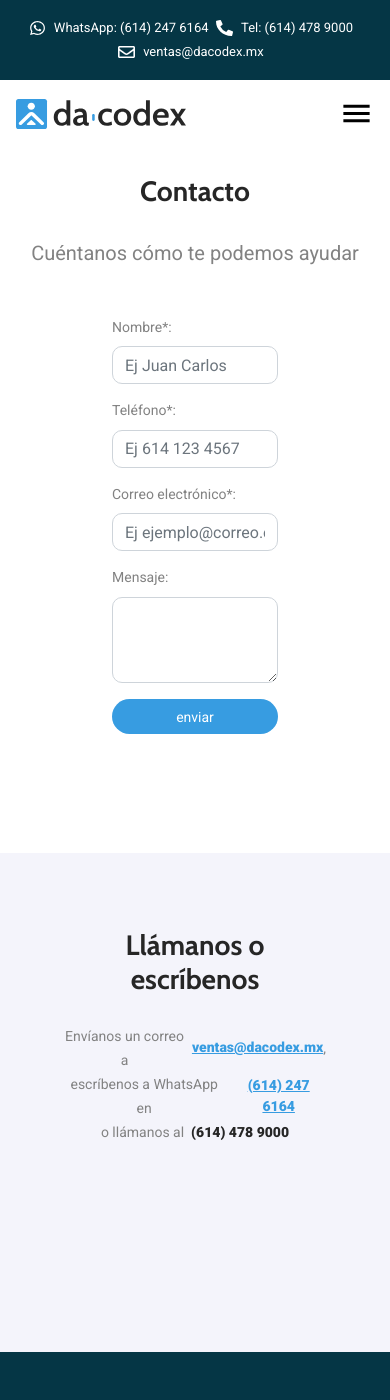
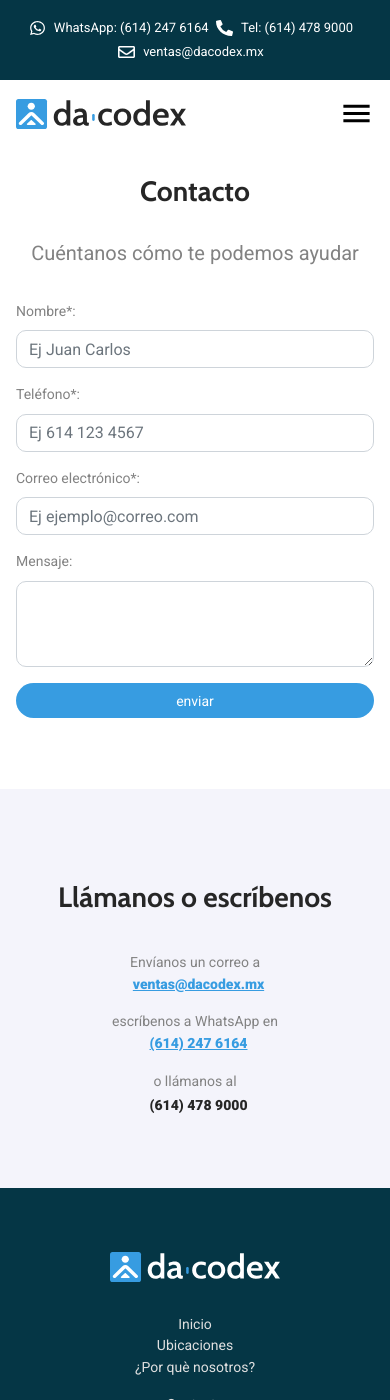
Before and after one commit to victorldleon/dacodex, a Jekyll site: the page built from contacto.html, in a window 390 px wide and 1400 px high. Built offline with Jekyll 4.4.1, drawn with Linux system fonts in a browser that asks for light colours; nearby versions of some CDN libraries.

Commit message:
fixes responsive styles for footer and contact details

```diff
--- a/_sass/main.sass
+++ b/_sass/main.sass
@@ -529,6 +529,12 @@ footer
             width: 100%
             a
                 margin: 0 .5em
+            @media only screen and (max-width: 1035px)
+                flex-wrap: wrap
+                a
+                    margin-top: .5em
+                    text-align: center
+                    width: 100%
     a
         color: #E0E0E0
         img
@@ -786,6 +792,8 @@ footer
         padding: 0 7em 3em 7em
         width: 50%
         @media only screen and (max-width: 1035px)
+            margin-top: 2em
+            padding: 0 1em
             width: 100%
         label
             align-items: center
@@ -813,8 +821,6 @@ footer
         margin-top: 4em
         padding: 3em 4em 13em 4em
         width: 50%
-        @media only screen and (max-width: 1035px)
-            width: 100%
         p
             display: flex
             a
@@ -826,6 +832,13 @@ footer
                 color: $text
                 margin-left: .5em
                 font-weight: 900
+        @media only screen and (max-width: 1035px)
+            padding: 4em 2em 4em 2em
+            width: 100%
+            p
+                margin: .5em 0
+                flex-wrap: wrap
+                flex-flow: column
 
 .modal-content
     border-radius: 30px
--- a/contacto.html
+++ b/contacto.html
@@ -36,7 +36,7 @@ circle-right: 606px
 
     <div class="contact-details">
         <h2>Llámanos o escríbenos</h2>
-        <p>Envíanos un correo a <a href="mailto:ventas@dacodex.mx" target="_blank">ventas@dacodex.mx</a>,</p>
+        <p>Envíanos un correo a <a href="mailto:ventas@dacodex.mx" target="_blank">ventas@dacodex.mx</a></p>
         <p>escríbenos a WhatsApp en <a href="https://wa.me/526142476164" target="_blank">(614) 247 6164</a></p>
         <p>o llámanos al <b>(614) 478 9000</b></p>
     </div>
```
